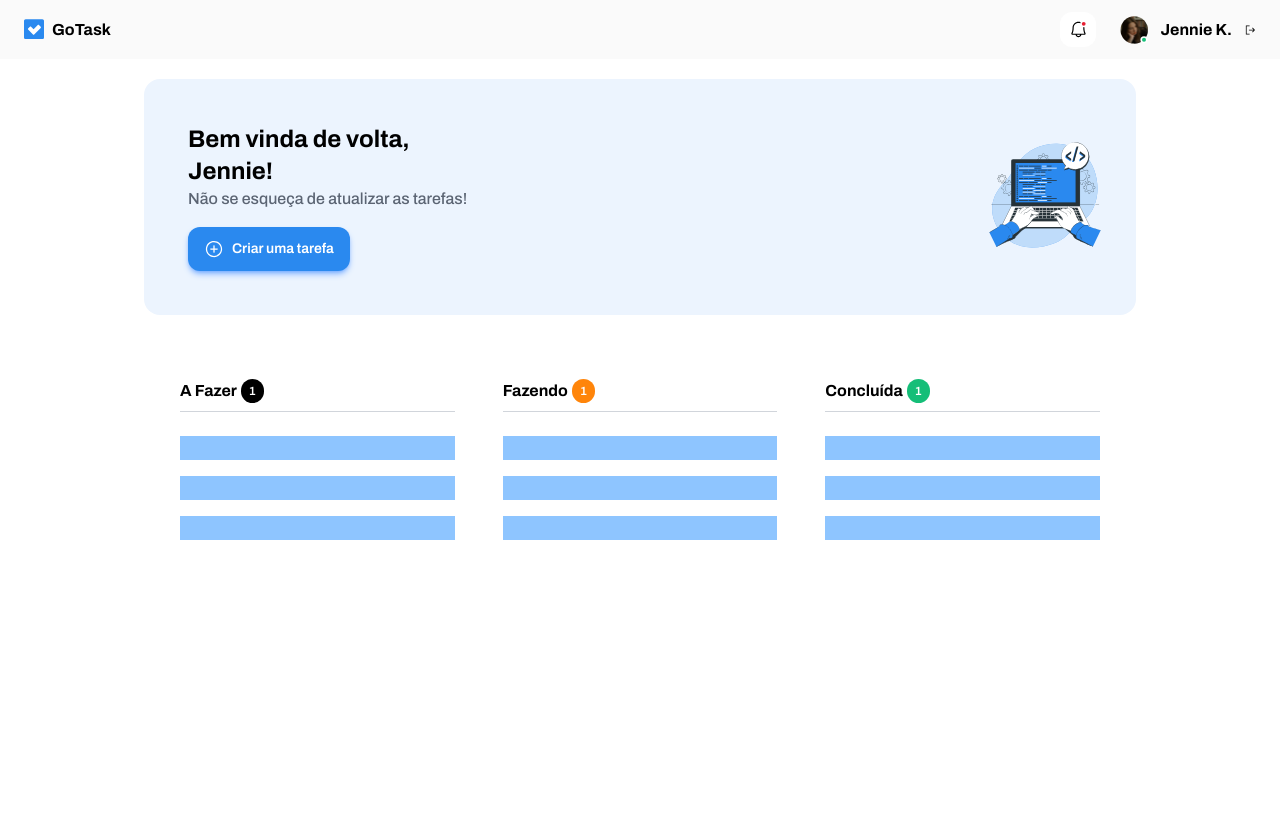
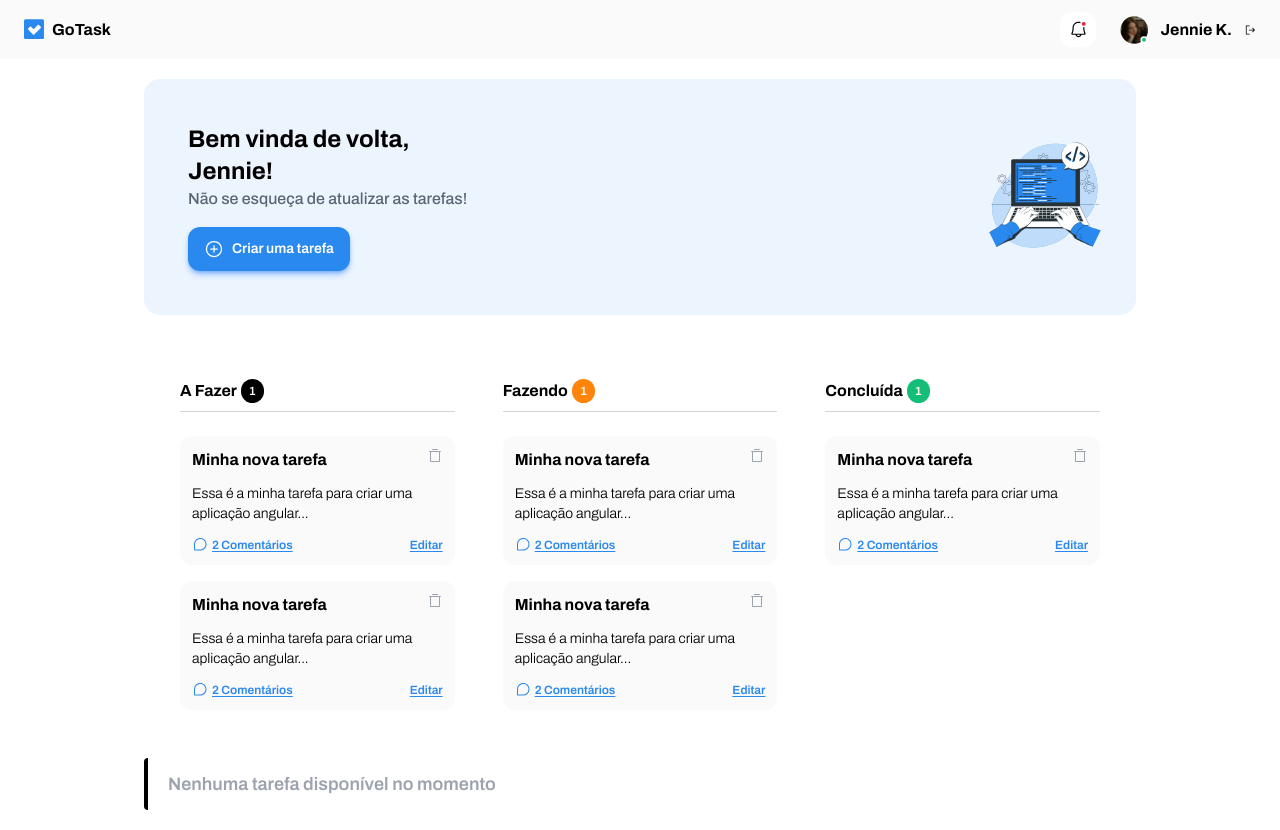
Before and after one commit to vandercosta/go-task, an Angular app: page / in a window 1280 px wide. Before the commit the page ends 800 px from the top, so only its background shows below. Built offline with nearby package versions, Linux system fonts and the light colour scheme.

Commit message:
feat: implement TaskCardComponent layout

```diff
--- a/src/app/components/task-card/task-card.component.html
+++ b/src/app/components/task-card/task-card.component.html
@@ -1,3 +1,26 @@
-<p>
-  task-card works!
-</p>
+<div class="p-3 bg-[#FAFAFA] rounded-xl cursor-grab flex flex-col gap-3">
+  <div class="flex gap-1">
+    <p class="font-bold">Minha nova tarefa</p>
+    <img
+      class="self-start cursor-pointer ml-auto"
+      src="images/icon-delete.svg"
+      alt=""
+    />
+  </div>
+  <p class="font-light text-sm">
+    Essa é a minha tarefa para criar uma aplicação angular...
+  </p>
+  <div class="flex items-center gap-1">
+    <img src="images/icon-comments.svg" alt="" />
+    <p
+      class="font-semibold text-xs text-[#2A89EF] underline underline-offset-2 cursor-pointer"
+    >
+      2 Comentários
+    </p>
+    <p
+      class="font-semibold text-xs text-[#2A89EF] underline underline-offset-2 cursor-pointer ml-auto"
+    >
+      Editar
+    </p>
+  </div>
+</div>
--- a/src/app/components/task-list-section/task-list-section.component.html
+++ b/src/app/components/task-list-section/task-list-section.component.html
@@ -9,9 +9,8 @@
       >
     </div>
     <div class="flex flex-col gap-4">
-      <div class="bg-blue-300 p-3"></div>
-      <div class="bg-blue-300 p-3"></div>
-      <div class="bg-blue-300 p-3"></div>
+      <app-task-card></app-task-card>
+      <app-task-card></app-task-card>
     </div>
   </div>
   <!--coluna fazendo-->
@@ -24,9 +23,8 @@
       >
     </div>
     <div class="flex flex-col gap-4">
-      <div class="bg-blue-300 p-3"></div>
-      <div class="bg-blue-300 p-3"></div>
-      <div class="bg-blue-300 p-3"></div>
+      <app-task-card></app-task-card>
+      <app-task-card></app-task-card>
     </div>
   </div>
   <!--coluna concluída-->
@@ -39,9 +37,13 @@
       >
     </div>
     <div class="flex flex-col gap-4">
-      <div class="bg-blue-300 p-3"></div>
-      <div class="bg-blue-300 p-3"></div>
-      <div class="bg-blue-300 p-3"></div>
+      <app-task-card></app-task-card>
     </div>
   </div>
 </div>
+
+<div class="bg0[#FAFAFA] rounded-sm py-3 px-5 border-l-4 border-black">
+  <p class="font-semibold text-lg text-[#9CA3AF]">
+    Nenhuma tarefa disponível no momento
+  </p>
+</div>
--- a/src/app/components/task-list-section/task-list-section.component.ts
+++ b/src/app/components/task-list-section/task-list-section.component.ts
@@ -1,15 +1,14 @@
 import { Component, OnInit } from '@angular/core';
+import { TaskCardComponent } from '../task-card/task-card.component';
 
 @Component({
   selector: 'app-task-list-section',
   templateUrl: './task-list-section.component.html',
-  styleUrls: ['./task-list-section.component.css']
+  styleUrls: ['./task-list-section.component.css'],
+  imports: [TaskCardComponent],
 })
 export class TaskListSectionComponent implements OnInit {
+  constructor() {}
 
-  constructor() { }
-
-  ngOnInit() {
-  }
-
+  ngOnInit() {}
 }
```
